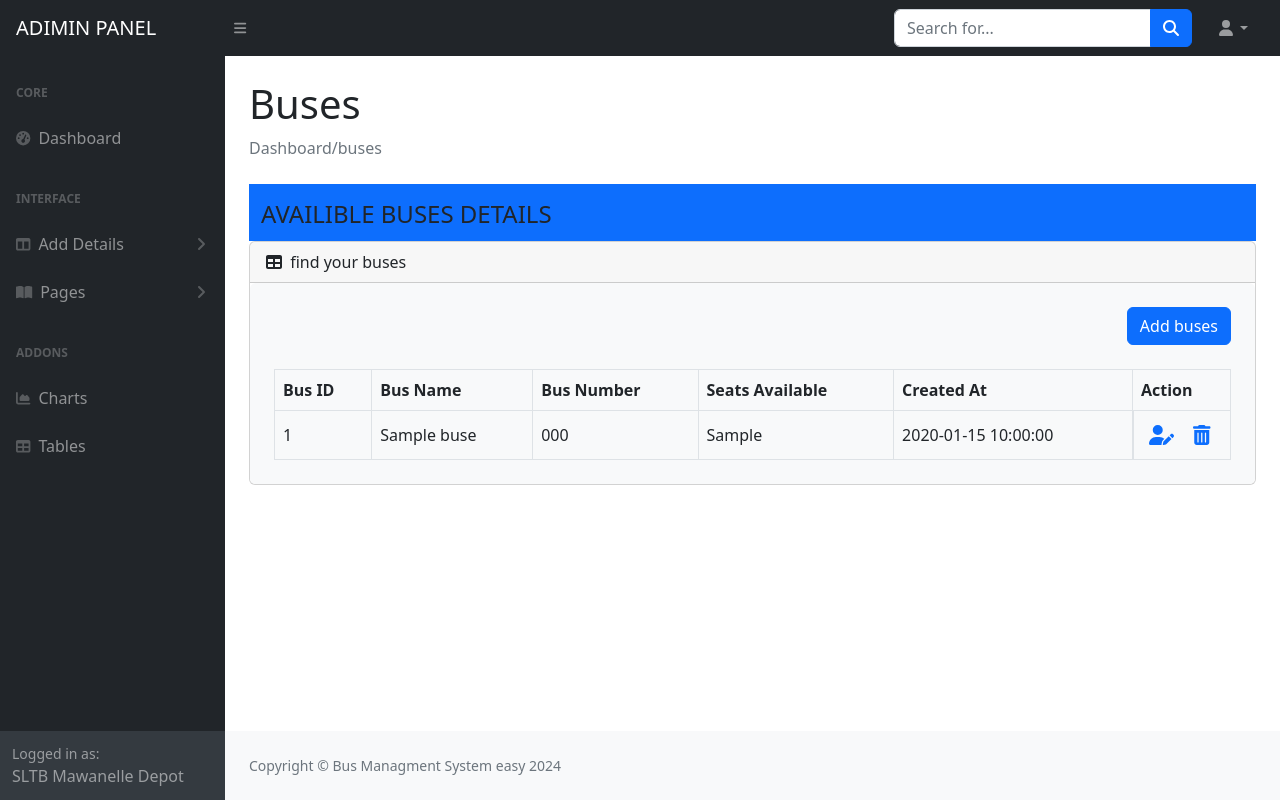
After one commit to Ravindu-lasal/bus-timetable-booking-system, a PHP site: page /admin/buses.php in a window 1280 px wide. The commit adds this page. Run offline with PHP 8.4, Linux system fonts and the light colour scheme; tables that the repository leaves empty or names only in its code hold one stand-in row (values such as "Sample post"); some libraries are stand-ins or nearby versions.

Commit message:
update admin

```diff
--- /dev/null
+++ b/admin/buses.php
@@ -0,0 +1,74 @@
+<?php require_once "include/inc.db_conn.php"; ?>
+<?php include "include/header.php"; ?>
+
+<main>
+    <div class="container-fluid px-4">
+        <h1 class="mt-4">Buses</h1>
+        <ol class="breadcrumb mb-4">
+            <li class="breadcrumb-item active">Dashboard/buses</li>
+        </ol>
+
+        <!-- slide card start -->
+
+
+        <div class="grey-bg container-fluid bg-primary">
+            <section id="minimal-statistics">
+                <div class="row">
+                    <div class="col-12 mt-3 mb-1">
+                        <h4 class="text-uppercase">Availible buses Details</h4>
+                    </div>
+                </div>
+            </section>
+        </div>
+        <div class="card mb-4">
+            <div class="card-header">
+                <i class="fas fa-table me-1"></i>
+                find your buses
+            </div>
+            <div class="bg-light text-center rounded p-4">
+                <div class="d-flex align-items-center justify-content-end mb-4">
+                    <button type="button" class="btn btn-primary" data-bs-toggle="modal" data-bs-target="#batchModal">Add buses
+                    </button>
+                </div>
+                <div class="table-responsive">
+                    <table class="table text-start align-middle table-bordered table-hover mb-0">
+                        <thead>
+                            <tr class="text-dark">
+                                <th scope="col">Bus ID</th>
+                                <th scope="col">Bus Name</th>
+                                <th scope="col">Bus Number</th>
+                                <th scope="col">Seats Available</th>
+                                <th scope="col">Created At</th>
+                                <th scope="col">Action</th>
+                            </tr>
+                        </thead>
+                        <tbody>
+                            <?php
+                            // Assuming $pdo is your PDO instance connected to the database
+                            $stmt = $pdo->query("SELECT bus_id, bus_name, bus_number, seats_available, created_at FROM buses;");
+                            $result = $stmt->fetchAll(PDO::FETCH_ASSOC);
+
+                            foreach ($result as $row) {
+                                echo '<tr>';
+                                echo '<td>' . htmlspecialchars($row['bus_id']) . '</td>';
+                                echo '<td>' . htmlspecialchars($row['bus_name']) . '</td>';
+                                echo '<td>' . htmlspecialchars($row['bus_number']) . '</td>';
+                                echo '<td>' . htmlspecialchars($row['seats_available']) . '</td>';
+                                echo '<td>' . htmlspecialchars($row['created_at']) . '</td>';
+                                echo '<td class="d-flex align-items-lg-center justify-content-around">';
+                                echo '<a href="#" class="edit-bus" data-bs-toggle="modal" data-bs-target="#busModal" data-id="' . $row['bus_id'] . '"><i class="fas fa-user-edit fa-lg"></i></a>';
+                                echo '<a href="include/delete.php?type=buses&id=' . $row['bus_id'] . '" class="m-1" onclick="return confirm(\'Are you sure you want to delete this bus?\')"><i class="fas fa-trash-alt fa-lg"></i></a>';
+                                echo '</td>';
+                                echo '</tr>';
+                            }
+                            ?>
+                        </tbody>
+                    </table>
+                </div>
+            </div>
+        </div>
+    </div>
+</main>
+
+
+<?php include "./include/footer.php"; ?>
--- a/admin/include/header.php
+++ b/admin/include/header.php
@@ -69,8 +69,8 @@
                         <div class="collapse" id="collapseLayouts" aria-labelledby="headingOne"
                             data-bs-parent="#sidenavAccordion">
                             <nav class="sb-sidenav-menu-nested nav">
-                                <a class="nav-link" href="#">Add buses</a>
-                                <a class="nav-link" href="#">Add location</a>
+                                <a class="nav-link" href="buses.php">Add buses</a>
+                                <a class="nav-link" href="location.php">Add location</a>
                             </nav>
                         </div>
                         <a class="nav-link collapsed" href="#" data-bs-toggle="collapse" data-bs-target="#collapsePages"
```
Also changed, not shown: admin/location.php (added, +72 -0 lines).
